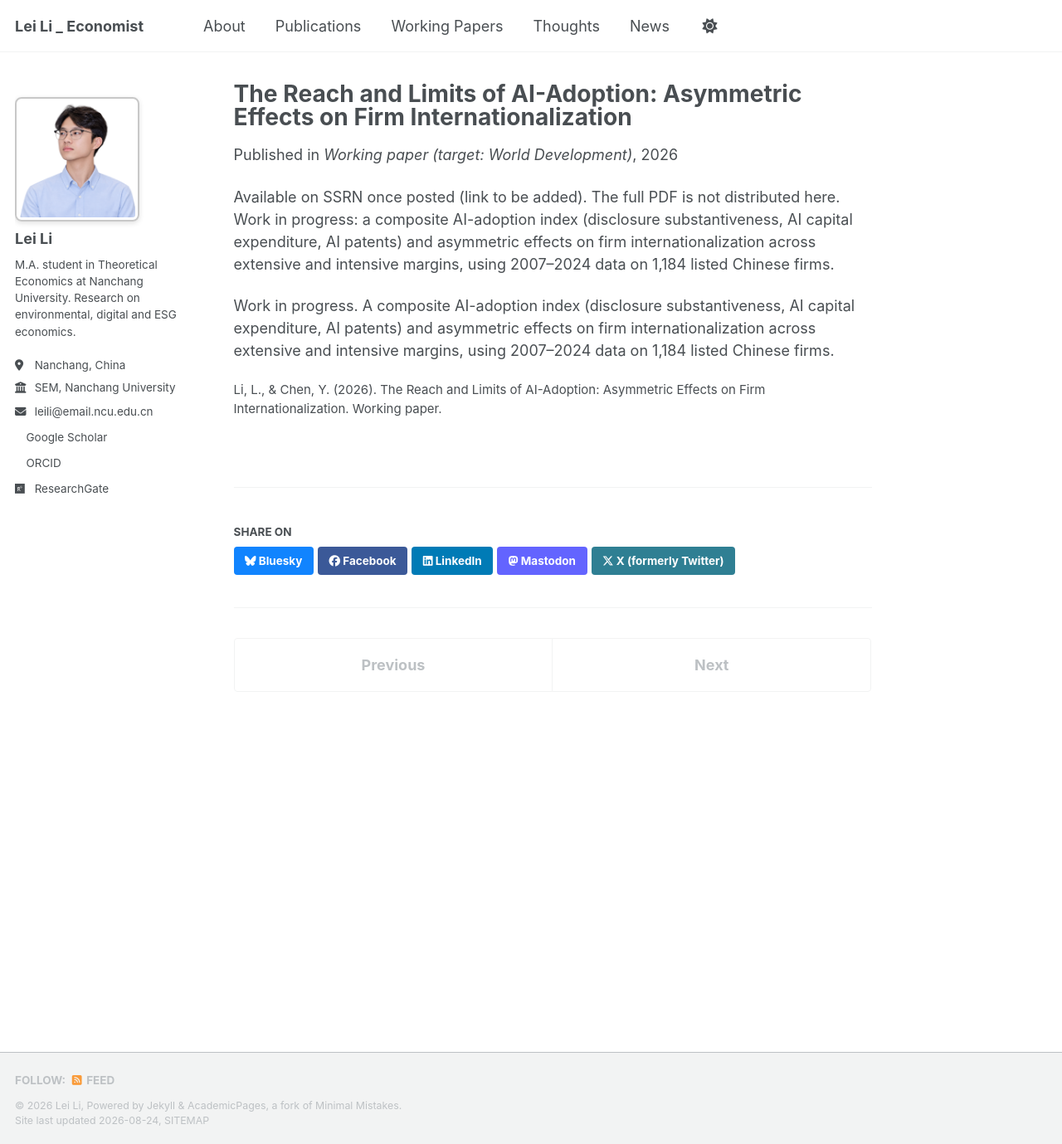
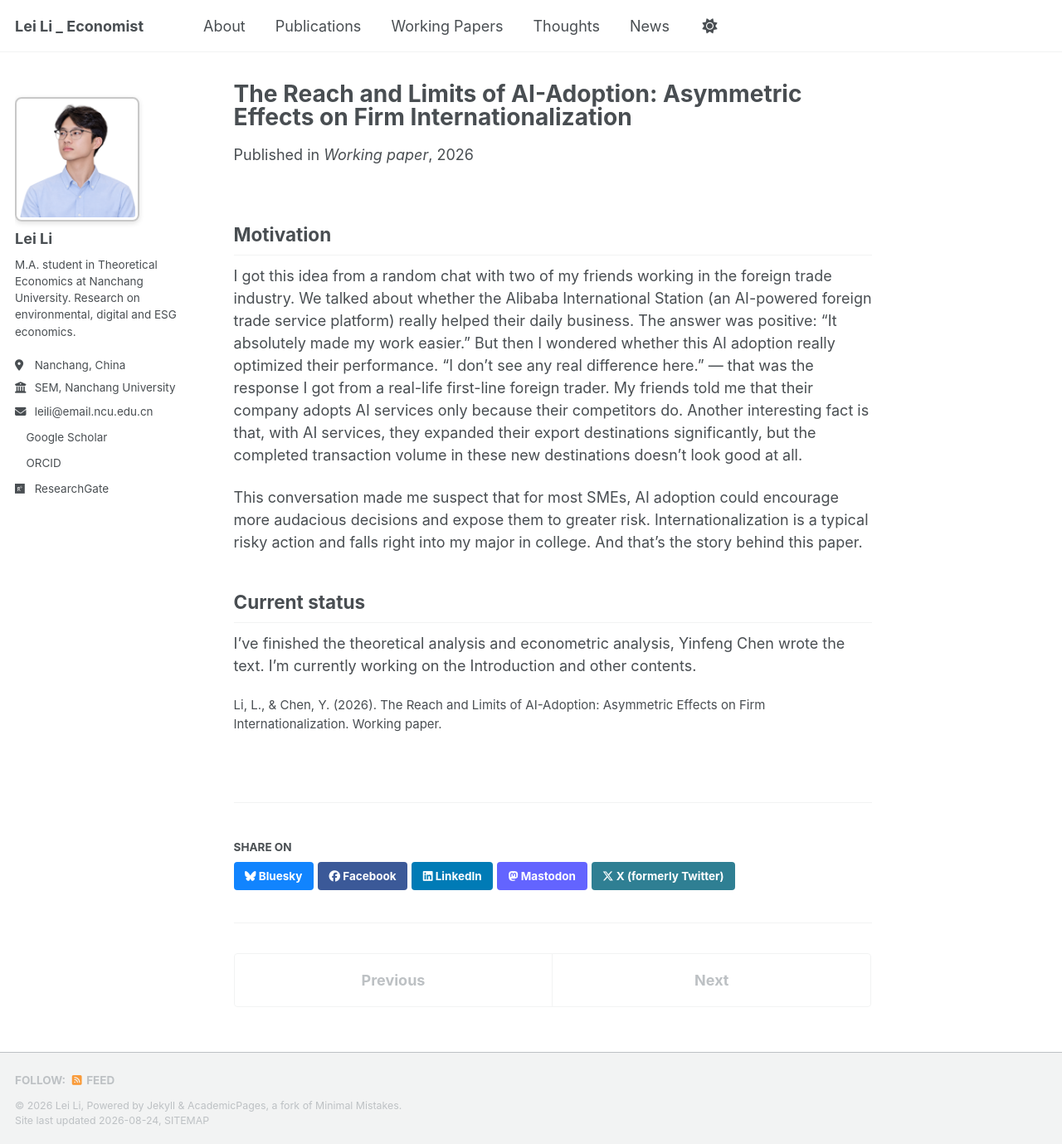
Before and after one commit to LeiLi-Econ/LeiLi-Econ.github.io, a Jekyll site: the page built from _publications/2026-ai-adoption.md, in a window 1280 px wide and 1379 px high. Shown: the whole window at 83% size. Built offline with Jekyll 4.4.1, drawn with Linux system fonts in a browser that asks for light colours; a style sheet for code colours, icons or effects is not loaded.

Commit message:
Update AI adoption working paper page (motivation and current status)

```diff
--- a/_publications/2026-ai-adoption.md
+++ b/_publications/2026-ai-adoption.md
@@ -3,12 +3,15 @@ title: "The Reach and Limits of AI-Adoption: Asymmetric Effects on Firm Internat
 collection: publications
 category: workingpapers
 permalink: /publication/2026-ai-adoption
-excerpt: 'A multi-dimensional AI-adoption index and asymmetric effects on the extensive and intensive margins of firm internationalization. Target: World Development (not yet submitted).'
+excerpt: 'Is AI really good for all enterprises? Or does it only make the entrepreneurs feel better about themselves and stimulate audacious behavior?'
 date: 2026-06-01
-venue: 'Working paper (target: World Development)'
+venue: 'Working paper'
 citation: 'Li, L., & Chen, Y. (2026). The Reach and Limits of AI-Adoption: Asymmetric Effects on Firm Internationalization. Working paper.'
 ---
+## Motivation
+I got this idea from a random chat with two of my friends working in the foreign trade industry. We talked about whether the Alibaba International Station (an AI-powered foreign trade service platform) really helped their daily business. The answer was positive: "It absolutely made my work easier." But then I wondered whether this AI adoption really optimized their performance. "I don't see any real difference here." — that was the response I got from a real-life first-line foreign trader. My friends told me that their company adopts AI services only because their competitors do. Another interesting fact is that, with AI services, they expanded their export destinations significantly, but the completed transaction volume in these new destinations doesn't look good at all.
 
-Available on SSRN once posted (link to be added). The full PDF is not distributed here. Work in progress: a composite AI-adoption index (disclosure substantiveness, AI capital expenditure, AI patents) and asymmetric effects on firm internationalization across extensive and intensive margins, using 2007–2024 data on 1,184 listed Chinese firms.
+This conversation made me suspect that for most SMEs, AI adoption could encourage more audacious decisions and expose them to greater risk. Internationalization is a typical risky action and falls right into my major in college. And that's the story behind this paper.
 
-Work in progress. A composite AI-adoption index (disclosure substantiveness, AI capital expenditure, AI patents) and asymmetric effects on firm internationalization across extensive and intensive margins, using 2007–2024 data on 1,184 listed Chinese firms.
+## Current status
+I've finished the theoretical analysis and econometric analysis, Yinfeng Chen wrote the text. I'm currently working on the Introduction and other contents.
```
